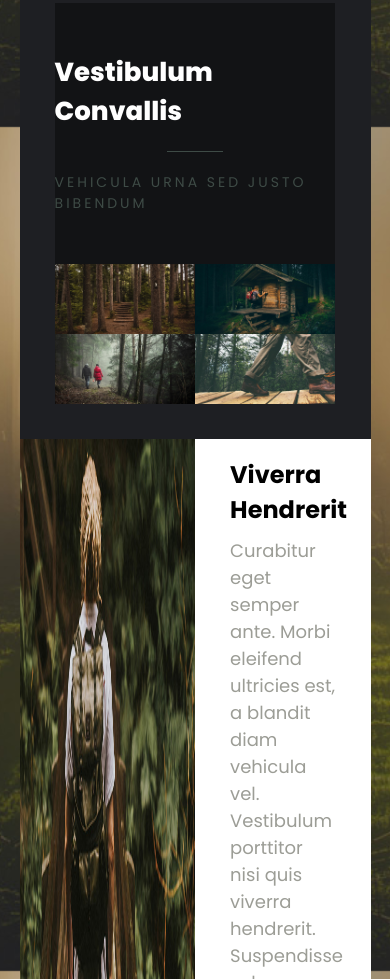
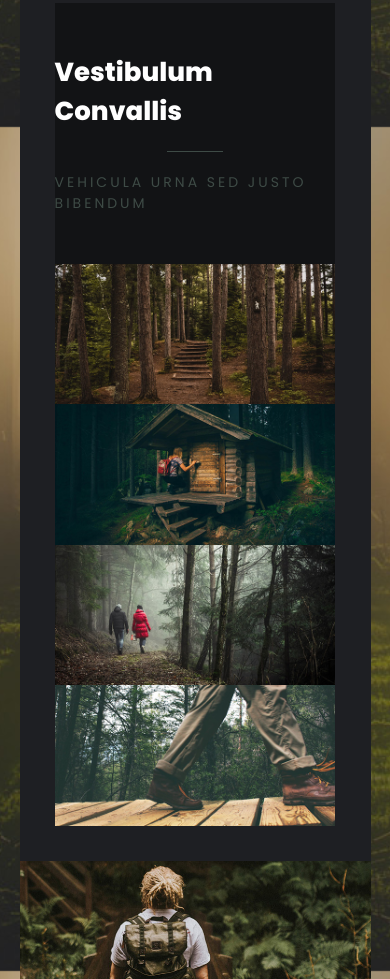
Before and after one commit to ca7vin/caminar, a website: page index.html in a window 390 px wide. Shown: the part 2405-3384 px from the top of the page. Drawn offline with Linux system fonts and the light colour scheme.

Commit message:
Responsive

```diff
--- a/src/sass/style.sass
+++ b/src/sass/style.sass
@@ -191,3 +191,20 @@ body
             p
                 margin: 0
                 color: #bebebe
+
+/** MEDIA QUERIES **/
+@media only screen and (max-width: 768px)
+    .sect2-img
+        flex-direction: column
+        img
+            min-width: 100%
+    .sect3-container
+        flex-direction: column
+        .sect3-img
+            width: 100%
+            img
+                height: 100%
+        .sect3-text-container
+            flex: none
+    .sect4-container
+        flex-direction: column-reverse
```
Also changed, not shown: public/CSS/style.css, 1 other file.
